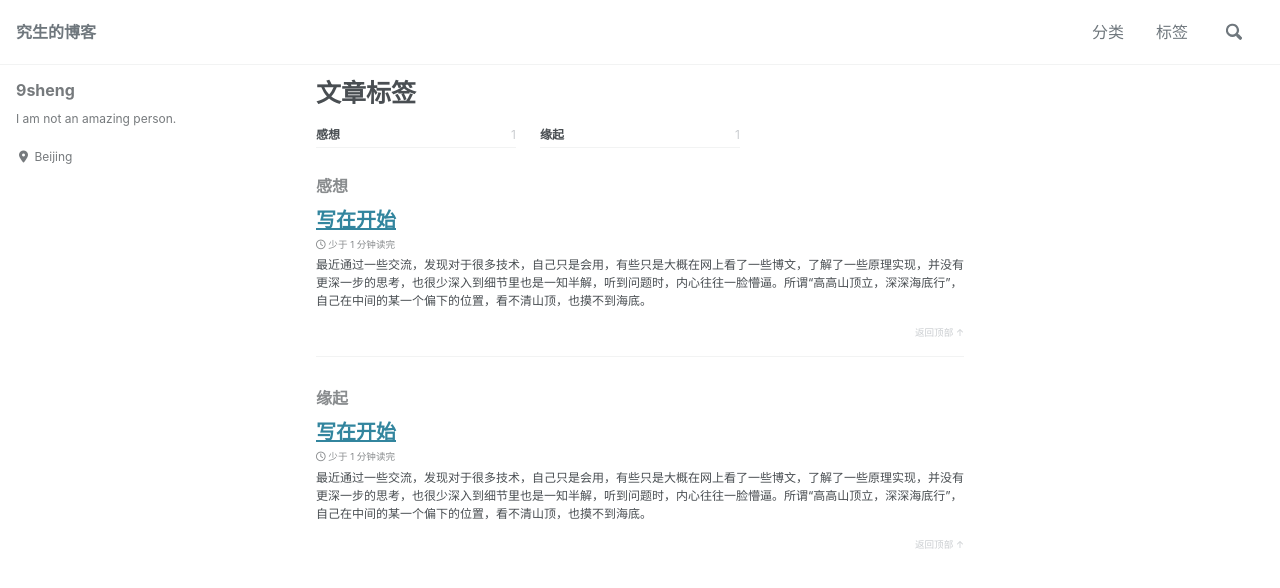
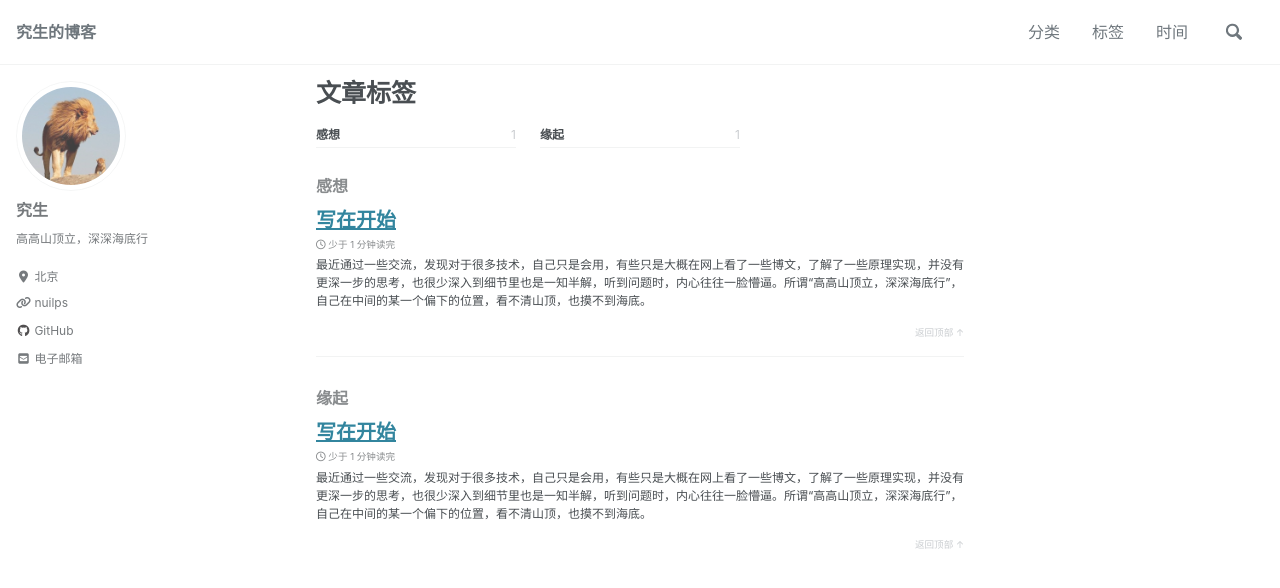
Before and after one commit to 9sheng/9sheng.github.io, a Jekyll site: the page built from tags/tag-archive.md, in a window 1280 px wide and 900 px high. Shown: the top 588 px of the window. Built offline with Jekyll 4.4.1, drawn with Linux system fonts in a browser that asks for light colours; cached includes are drawn as plain includes; nearby versions of some CDN libraries; some of the changed text lies outside the part shown.

Commit message:
update jekyll config

```diff
--- a/Gemfile
+++ b/Gemfile
@@ -1,2 +1,4 @@
 source "https://rubygems.org"
 gemspec
+
+gem 'jekyll-archives'
--- a/_config.yml
+++ b/_config.yml
@@ -18,16 +18,16 @@ minimal_mistakes_skin    : "default" # "air", "aqua", "contrast", "dark", "dirt"
 locale                   : "zh-CN"
 title                    : "究生的博客"
 title_separator          : "-"
-name                     : "9sheng"
+name                     : "究生"
 description              : "没啥好说的"
-url                      : # the base hostname & protocol for your site e.g. "https://mmistakes.github.io"
-baseurl                  : # the subpath of your site, e.g. "/blog"
+url                      : "https://9sheng.github.io" # the base hostname & protocol for your site e.g. "https://mmistakes.github.io"
+baseurl                  : # "/blog" # the subpath of your site, e.g. "/blog"
 repository               : # GitHub username/repo-name e.g. "mmistakes/minimal-mistakes"
 teaser                   : # path of fallback teaser image, e.g. "/assets/images/500x300.png"
 logo                     : # path of logo image to display in the masthead, e.g. "/assets/images/88x88.png"
 masthead_title           : # overrides the website title displayed in the masthead, use " " for no title
-# breadcrumbs            : false # true, false (default)
-words_per_minute         : 200
+# breadcrumbs              : true # true, false (default)
+words_per_minute         : 100
 comments:
   provider               : # false (default), "disqus", "discourse", "facebook", "staticman", "staticman_v2", "utterances", "custom"
   disqus:
@@ -106,18 +106,18 @@ analytics:
 
 # Site Author
 author:
-  name             : "9sheng"
-  avatar           : # path of avatar image, e.g. "/assets/images/bio-photo.jpg"
-  bio              : "I am not an amazing person."
-  location         : "Beijing"
-  email            :
+  name             : "究生"
+  avatar           : "/assets/images/bio-photo.png" # path of avatar image, e.g. "/assets/images/bio-photo.jpg"
+  bio              : "高高山顶立，深深海底行"
+  location         : "北京"
+  email            : "linliu59@gmail.com"
   links:
     - label: "Email"
       icon: "fas fa-fw fa-envelope-square"
       # url: mailto:your.name@email.com
-    - label: "Website"
+    - label: "nuilps"
       icon: "fas fa-fw fa-link"
-      # url: "https://your-website.com"
+      url: "https://blog.csdn.net/Nuilps"
     - label: "Twitter"
       icon: "fab fa-fw fa-twitter-square"
       # url: "https://twitter.com/"
@@ -126,7 +126,7 @@ author:
       # url: "https://facebook.com/"
     - label: "GitHub"
       icon: "fab fa-fw fa-github"
-      # url: "https://github.com/"
+      url: "https://github.com/9sheng"
     - label: "Instagram"
       icon: "fab fa-fw fa-instagram"
       # url: "https://instagram.com/"
@@ -232,6 +232,7 @@ plugins:
   - jekyll-feed
   - jemoji
   - jekyll-include-cache
+  - jekyll-archives
 
 # mimic GitHub Pages with --safe
 whitelist:
@@ -241,7 +242,6 @@ whitelist:
   - jekyll-feed
   - jemoji
   - jekyll-include-cache
-
 
 # Archives
 #  Type
@@ -253,24 +253,23 @@ whitelist:
 #  - <base_path>/tags/my-awesome-tag/index.html ~> path: /tags/
 #  - <base_path/categories/my-awesome-category/index.html ~> path: /categories/
 #  - <base_path/my-awesome-category/index.html ~> path: /
-category_archive:
-  type: liquid
-  path: /categories/
-tag_archive:
-  type: liquid
-  path: /tags/
 # https://github.com/jekyll/jekyll-archives
-# jekyll-archives:
-#   enabled:
-#     - categories
-#     - tags
-#   layouts:
-#     category: archive-taxonomy
-#     tag: archive-taxonomy
-#   permalinks:
-#     category: /categories/:name/
-#     tag: /tags/:name/
-
+jekyll-archives:
+  enabled:
+    - categories
+    - tags
+    - year
+    - month
+  layouts:
+    category: archive-taxonomy
+    tag: archive-taxonomy
+    year: archive-taxonomy
+    month: archive-taxonomy
+  permalinks:
+    category: /categories/:name/
+    tag: /tags/:name/
+    year: /:year/
+    month: /:year/:month/
 
 # HTML Compression
 # - http://jch.penibelst.de/
--- a/_data/navigation.yml
+++ b/_data/navigation.yml
@@ -4,3 +4,5 @@ main:
   url: /categories/
 - title: "标签"
   url: /tags/
+- title: "时间"
+  url: /year-archive/
```
Also changed, not shown: year-archive/year-archive.md (added, +6 -0 lines), Gemfile.lock, assets/images/bio-photo.png (added), tags/tag-archive.md (line endings or trailing spaces).
